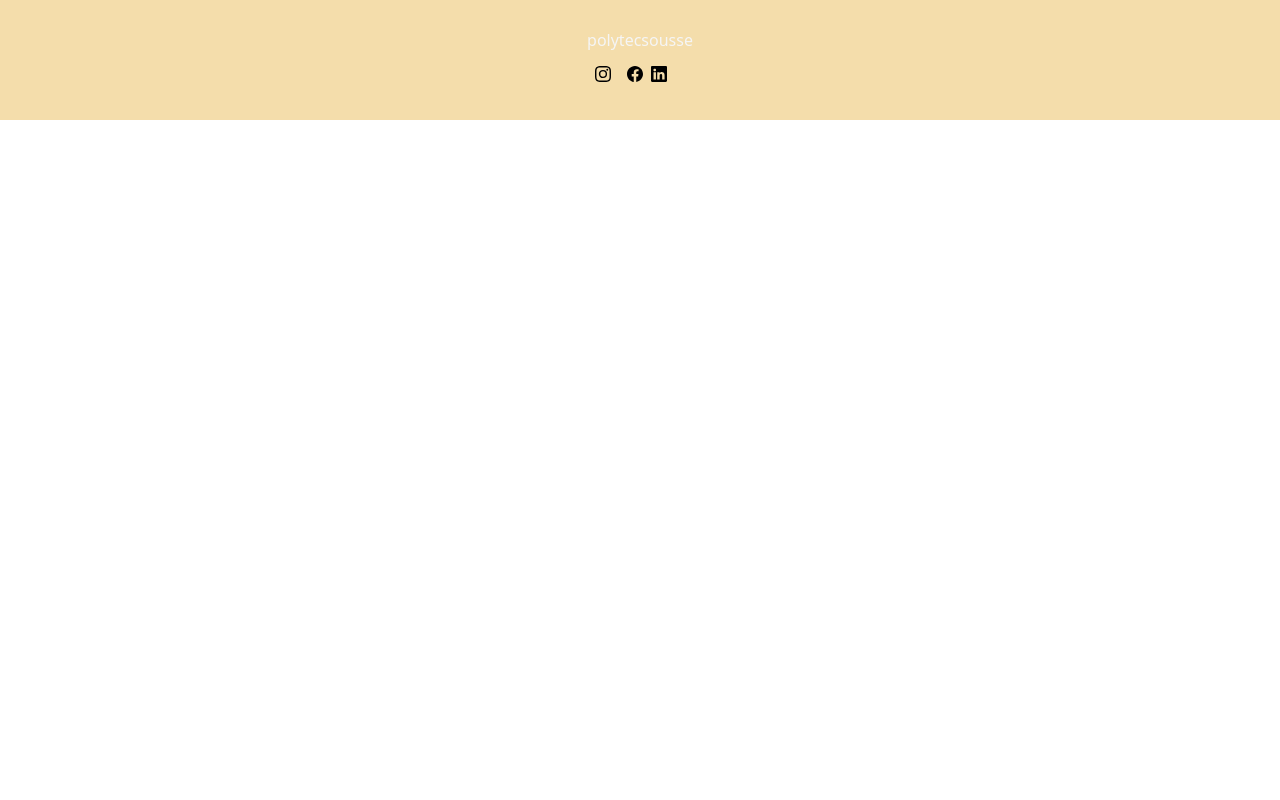
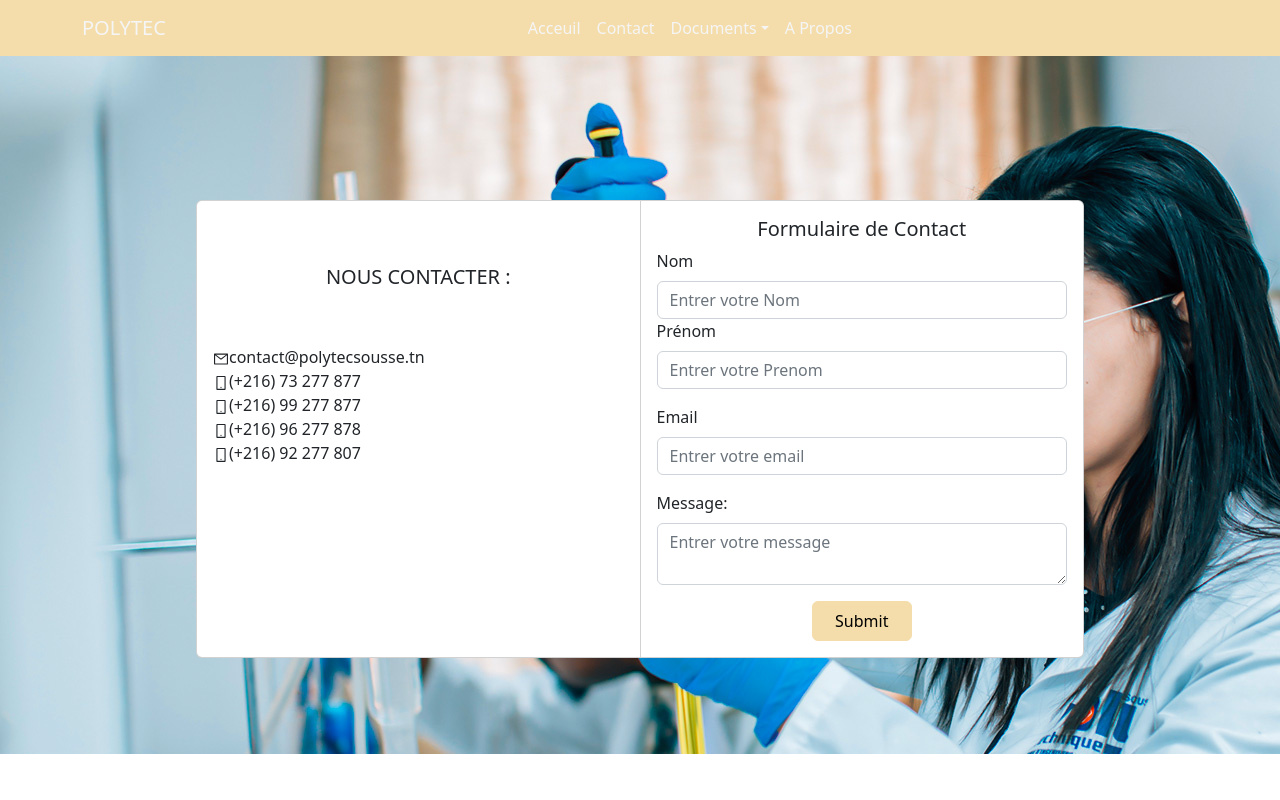
Before and after one commit to aminehz/projetSemestriel, a React (Create React App) app in the folder clientside/: page /Contact in a window 1280 px wide. Before the commit this address had no page. Shown: the top 800 px of the page. Built offline with nearby package versions, Linux system fonts and the light colour scheme.

Commit message:
modified

```diff
--- a/clientside/package.json
+++ b/clientside/package.json
@@ -7,10 +7,13 @@
     "@testing-library/react": "^13.4.0",
     "@testing-library/user-event": "^13.5.0",
     "bootstrap": "^5.2.3",
+    "bootstrap-icons": "^1.10.2",
+    "google-map-react": "^2.2.0",
     "react": "^18.2.0",
     "react-bootstrap": "^2.7.0",
     "react-dom": "^18.2.0",
     "react-icons": "^4.7.1",
+    "react-iframe": "^1.8.5",
     "react-responsive-carousel": "^3.2.23",
     "react-router-dom": "^6.5.0",
     "react-scripts": "5.0.1",
--- a/clientside/src/App.css
+++ b/clientside/src/App.css
@@ -38,6 +38,7 @@
   border-color: rgb(244, 221, 171) !important;
   height: 40px;
   width: 100px;
+
 }
 #submitBtn:hover{
   background-color: whitesmoke !important;
@@ -49,3 +50,18 @@
   background-repeat: no-repeat !important;
   background-size: cover;
 }
+#btnContact{
+  background-color:rgb(244, 221, 171) !important;
+  color: black !important;
+  border-color: rgb(244, 221, 171) !important;
+  height: 40px;
+  width: 100px;
+}
+#btnContact:hover{
+  background-color: whitesmoke !important;
+  color:black !important;
+  border-color: rgb(244, 221, 171) !important;
+}
+#conctactBg{
+  background-image: url('../public/assets/poly2.jpg');
+}
--- a/clientside/src/App.js
+++ b/clientside/src/App.js
@@ -6,6 +6,7 @@ import Footer from "./components/layouts/Footer";
 import { BrowserRouter as Router, Route, Routes } from "react-router-dom";
 import Acceuil from "./components/Acceuil";
 import Documents from "./components/Documents";
+import Contact from "./components/Contact";
 
 function App() {
   return (
@@ -15,6 +16,7 @@ function App() {
           <Route path="/" element={<SignIn />} />
          <Route path="/Acceuil" element={<> <Header /><Acceuil /></>} />
          <Route path="/Documents" element={<><Header/><Documents/></>} />
+         <Route path="/Contact" element={<><Header/><Contact/></>} />
         </Routes>
         <Footer />
       </div>
--- /dev/null
+++ b/clientside/src/components/Contact.js
@@ -0,0 +1,93 @@
+import Card from "react-bootstrap/Card";
+import CardGroup from "react-bootstrap/CardGroup";
+import Button from "react-bootstrap/Button";
+import Form from "react-bootstrap/Form";
+import GoogleMapReact from "google-map-react";
+import { AiOutlineMail, AiOutlineMobile } from "react-icons/ai";
+import { BsPinFill } from "react-icons/bs";
+import Iframe from "react-iframe";
+const Contact = () => {
+  return (
+    <div>
+      <div className="d-flex justify-content-center p-5" id="conctactBg">
+
+        <CardGroup className="w-75 my-5 mt-5 pt-5">
+          <Card>
+            <Card.Body>
+              <Card.Title className="d-flex justify-content-center pt-5">NOUS CONTACTER :</Card.Title>
+              <div className="pt-5">
+                <Card.Text>
+                  <div>
+                    <AiOutlineMail />
+                    contact@polytecsousse.tn
+                  </div>
+                  <div>
+                    <AiOutlineMobile />
+                    (+216) 73 277 877
+                  </div>
+                  <div>
+                    <AiOutlineMobile />
+                    (+216) 99 277 877
+                  </div>
+                  <div>
+                    <AiOutlineMobile />
+                    (+216) 96 277 878
+                  </div>
+                  <div>
+                    <AiOutlineMobile />
+                    (+216) 92 277 807
+                  </div>
+                </Card.Text>
+              </div>
+            </Card.Body>
+          </Card>
+          <Card>
+            <Card.Body>
+                <Card.Title className="d-flex justify-content-center">Formulaire de Contact</Card.Title>
+              <Form>
+                <Form.Group className="mb-3">
+                  <Form.Label>Nom</Form.Label>
+                  <Form.Control type="text" placeholder="Entrer votre Nom" />
+                  <Form.Label>Prénom</Form.Label>
+                  <Form.Control type="text" placeholder="Entrer votre Prenom" />
+                </Form.Group>
+
+                <Form.Group className="mb-3">
+                  <Form.Label>Email</Form.Label>
+                  <Form.Control type="email" placeholder="Entrer votre email" />
+                </Form.Group>
+                <Form.Group className="mb-3 ">
+                  <Form.Label>Message:</Form.Label>
+                  <Form.Control
+                    as="textarea"
+                    type="text"
+                    placeholder="Entrer votre message"
+                  />
+                </Form.Group>
+                <div className="d-flex justify-content-center">
+                  <Button id="btnContact" type="submit">
+                    Submit
+                  </Button>
+                </div>
+              </Form>
+            </Card.Body>
+          </Card>
+        </CardGroup>
+      </div>
+
+      <div className="d-flex justify-content-center p-5">
+        <h1>LOCALISATION:</h1>
+      </div>
+      <div className="d-flex justify-content-center p-5">
+        <Iframe
+          url="https://www.google.com/maps/embed?pb=!1m18!1m12!1m3!1d3234.926904427248!2d10.586691715194842!3d35.826269080160785!2m3!1f0!2f0!3f0!3m2!1i1024!2i768!4f13.1!3m3!1m2!1s0x12fd8b3a0237010f%3A0x4418fc1f1a3cb73f!2sPolytechnique%20Sousse!5e0!3m2!1sfr!2stn!4v1671541950030!5m2!1sfr!2stn"
+          width="1200px"
+          height="600px"
+          id=""
+          className=""
+        />
+      </div>
+    </div>
+  );
+};
+export default Contact;
--- a/clientside/src/components/Documents.js
+++ b/clientside/src/components/Documents.js
@@ -4,7 +4,7 @@ import Card from "react-bootstrap/Card";
 const Documents = () => {
   return (
     <div className="d-flex justify-content-center p-5 bg-image" id="bgimgdoc">
-      <Card className="p-1">
+      <Card className="p-1 w-50">
         <Card.Body>
           <Form>
             <Form.Group className="mb-3">
@@ -34,8 +34,8 @@ const Documents = () => {
               </Form.Select>
             </Form.Group>
 
-            <div className="d-flex justify-content-center">
-              <Button id="submitBtn" type="submit">
+            <div className="d-flex justify-content-center ">
+              <Button className="w-75 rounded " id="submitBtn" type="submit">
                 submit
               </Button>
             </div>
--- a/clientside/src/components/layouts/Header.js
+++ b/clientside/src/components/layouts/Header.js
@@ -17,7 +17,7 @@ const Header = () => {
             <Nav.Link id="NavLink" href="/Acceuil">
               Acceuil
             </Nav.Link>
-            <Nav.Link id="NavLink" href="#features">
+            <Nav.Link id="NavLink" href="/Contact">
               Contact
             </Nav.Link>
             <NavDropdown title="Documents" id="NavLink">
```
Also changed, not shown: clientside/public/assets/envelope-at.svg (added), 1 other file (tests, documents, lock files or other folders).
